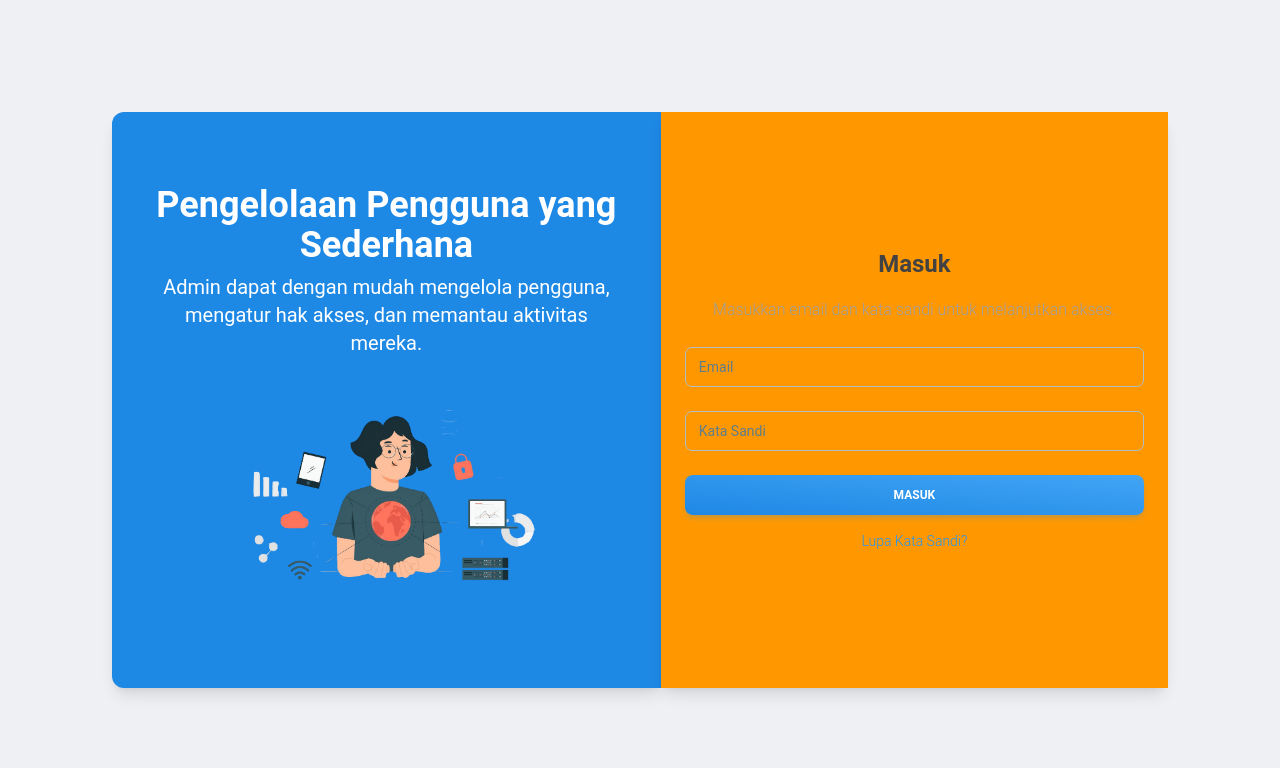
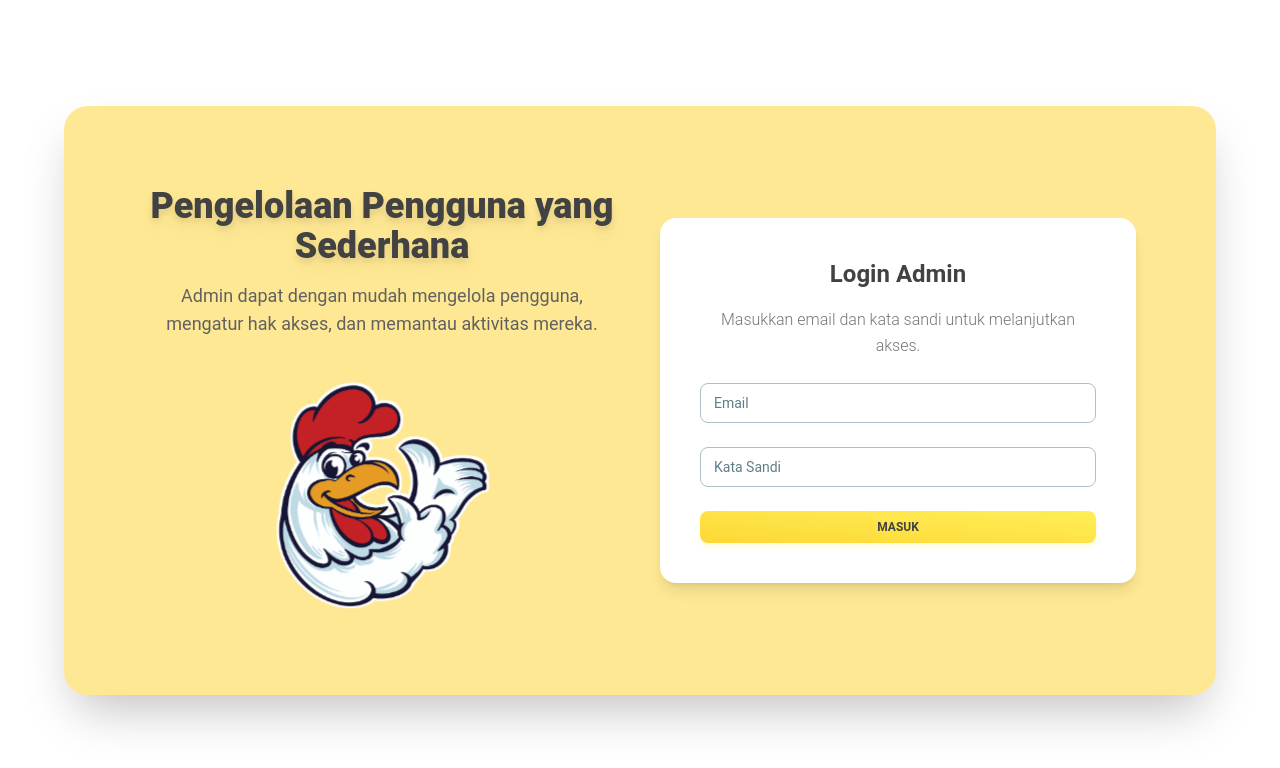
Before and after one commit to BhinnekaDev/SARJANA-GEPREK-ADMIN, a Next.js app: page / in a window 1280 px wide. Shown: the top 768 px of the page. Built offline with nearby package versions, Linux system fonts and the light colour scheme.

Commit message:
Update Tampilan login

```diff
--- /dev/null
+++ b/app/beranda/components/kontens.js
@@ -0,0 +1,24 @@
+"use client";
+import { Typography, Button } from "@material-tailwind/react";
+
+function Konten() {
+  return (
+    <div className="flex w-full bg-gray-100">
+      <div className="flex-1 p-6">
+        <Typography variant="h4" color="blue-gray" className="mb-4">
+          Welcome to the Dashboard
+        </Typography>
+        <Typography variant="body1" color="gray" className="mb-4">
+          This is your main dashboard. From here, you can navigate to different
+          sections like E-Commerce, Profile, Settings, and more. Use the sidebar
+          to access the features you need.
+        </Typography>
+        <Button color="blue" className="mt-4">
+          Learn More
+        </Button>
+      </div>
+    </div>
+  );
+}
+
+export default Konten;
--- /dev/null
+++ b/app/beranda/page.js
@@ -0,0 +1,14 @@
+"use client";
+import { Sidebar } from "@/components/sidebar";
+import Konten from "@/app/beranda/components/kontens";
+
+function Page() {
+  return (
+    <div className="flex">
+      <Sidebar />
+      <Konten />
+    </div>
+  );
+}
+
+export default Page;
--- a/app/page.js
+++ b/app/page.js
@@ -5,65 +5,150 @@
 import Image from "next/image";
 
 const adminPromoTexts = [
-  { title: "Kelola Semua dengan Mudah", description: "Sebagai admin, Anda memiliki kontrol penuh untuk mengelola semua aspek platform kami secara efisien." },
-  { title: "Pengelolaan Pengguna yang Sederhana", description: "Admin dapat dengan mudah mengelola pengguna, mengatur hak akses, dan memantau aktivitas mereka." },
-  { title: "Keamanan Terjamin", description: "Admin bertanggung jawab menjaga keamanan sistem dengan memantau dan mengelola kontrol akses serta kebijakan privasi." },
-  { title: "Pemantauan Real-Time", description: "Sebagai admin, Anda dapat memantau aktivitas platform secara real-time untuk memastikan kelancaran operasional." },
-  { title: "Pengaturan Konten", description: "Admin memiliki kontrol penuh atas pengaturan dan moderasi konten, memastikan kualitas dan kepatuhan pada kebijakan." },
-  { title: "Fleksibilitas dalam Pengelolaan Sistem", description: "Admin dapat menyesuaikan pengaturan sistem sesuai dengan kebutuhan dan kebijakan yang berlaku." },
-  { title: "Komunikasi Efektif", description: "Admin dapat mengelola komunikasi internal dengan pengguna, memberikan pemberitahuan, dan mengatur pengumuman." },
-  { title: "Pemeliharaan Sistem", description: "Sebagai admin, Anda bertanggung jawab untuk menjaga sistem tetap berjalan dengan baik melalui pemeliharaan rutin dan pembaruan." },
-  { title: "Tugas Administratif", description: "Admin mengelola tugas administratif seperti pembuatan akun, pengaturan hak akses, dan pemrosesan permintaan dari pengguna." },
+  {
+    title: "Kelola Semua dengan Mudah",
+    description:
+      "Sebagai admin, Anda memiliki kontrol penuh untuk mengelola semua aspek platform kami secara efisien.",
+  },
+  {
+    title: "Pengelolaan Pengguna yang Sederhana",
+    description:
+      "Admin dapat dengan mudah mengelola pengguna, mengatur hak akses, dan memantau aktivitas mereka.",
+  },
+  {
+    title: "Keamanan Terjamin",
+    description:
+      "Admin bertanggung jawab menjaga keamanan sistem dengan memantau dan mengelola kontrol akses serta kebijakan privasi.",
+  },
+  {
+    title: "Pemantauan Real-Time",
+    description:
+      "Sebagai admin, Anda dapat memantau aktivitas platform secara real-time untuk memastikan kelancaran operasional.",
+  },
+  {
+    title: "Pengaturan Konten",
+    description:
+      "Admin memiliki kontrol penuh atas pengaturan dan moderasi konten, memastikan kualitas dan kepatuhan pada kebijakan.",
+  },
+  {
+    title: "Fleksibilitas dalam Pengelolaan Sistem",
+    description:
+      "Admin dapat menyesuaikan pengaturan sistem sesuai dengan kebutuhan dan kebijakan yang berlaku.",
+  },
+  {
+    title: "Komunikasi Efektif",
+    description:
+      "Admin dapat mengelola komunikasi internal dengan pengguna, memberikan pemberitahuan, dan mengatur pengumuman.",
+  },
+  {
+    title: "Pemeliharaan Sistem",
+    description:
+      "Sebagai admin, Anda bertanggung jawab untuk menjaga sistem tetap berjalan dengan baik melalui pemeliharaan rutin dan pembaruan.",
+  },
+  {
+    title: "Tugas Administratif",
+    description:
+      "Admin mengelola tugas administratif seperti pembuatan akun, pengaturan hak akses, dan pemrosesan permintaan dari pengguna.",
+  },
 ];
 
 const LoginAdmin = () => {
-  const fotoAdmin = require("@/assets/images/admin.png");
+  const fotoAdmin = require("@/assets/images/LogoAyam.png");
 
   const [currentTextIndex, setCurrentTextIndex] = useState(0);
 
   useEffect(() => {
     const interval = setInterval(() => {
-      setCurrentTextIndex((prevIndex) => (prevIndex + 1) % adminPromoTexts.length);
+      setCurrentTextIndex(
+        (prevIndex) => (prevIndex + 1) % adminPromoTexts.length
+      );
     }, 4000);
 
     return () => clearInterval(interval);
   }, []);
 
   return (
-    <div className="bg-[#eff0f3] h-screen w-full p-28 flex justify-center">
-      <Card className="w-full bg-blue-600 p-10 rounded-br-none rounded-tr-none shadow-lg">
-        <div className="flex flex-col justify-center items-center h-screen ">
-          <motion.div key={currentTextIndex} initial={{ opacity: 0, y: 50 }} animate={{ opacity: 1, y: 0 }} exit={{ opacity: 0, y: -50 }} transition={{ duration: 1, ease: "easeInOut" }} className="text-center">
-            <motion.h2 initial={{ scale: 0.8 }} animate={{ scale: 1 }} transition={{ duration: 0.8 }} className="text-4xl font-bold text-white">
+    <div className="bg-white h-screen flex justify-center items-center ">
+      <Card className="w-full max-w-6xl bg-[#ffe893] p-20 rounded-3xl shadow-2xl">
+        <div className="grid grid-cols-1 lg:grid-cols-2 gap-10 items-center h-full">
+          <div className="flex flex-col justify-center items-center h-full">
+            <motion.div
+              key={currentTextIndex}
+              initial={{ opacity: 0, y: 50 }}
+              animate={{ opacity: 1, y: 0 }}
+              exit={{ opacity: 0, y: -50 }}
+              transition={{ duration: 1, ease: "easeInOut" }}
+              className="text-center"
+            >
+              <motion.h2
+                initial={{ scale: 0.8 }}
+                animate={{ scale: 1 }}
+                transition={{ duration: 0.8 }}
+                className="text-4xl font-extrabold text-gray-800 drop-shadow-lg"
+              >
                 {adminPromoTexts[currentTextIndex].title}
               </motion.h2>
-            <motion.p initial={{ opacity: 0 }} animate={{ opacity: 1 }} transition={{ duration: 1, delay: 0.3 }} className="text-xl mt-2 text-white">
+              <motion.p
+                initial={{ opacity: 0 }}
+                animate={{ opacity: 1 }}
+                transition={{ duration: 1, delay: 0.3 }}
+                className="text-lg mt-4 text-gray-700"
+              >
                 {adminPromoTexts[currentTextIndex].description}
               </motion.p>
             </motion.div>
-          <motion.div initial={{ scale: 0.8 }} animate={{ scale: 0.9 }} transition={{ duration: 5, repeatType: "reverse", repeat: Infinity }} className="w-3/4 mt-6">
-            <Image src={fotoAdmin} alt="Admin Promo" layout="responsive" />
+            <motion.div
+              initial={{ scale: 0.9 }}
+              animate={{ scale: 1 }}
+              transition={{
+                duration: 5,
+                repeatType: "reverse",
+                repeat: Infinity,
+              }}
+              className="w-3/4 mt-10"
+            >
+              <Image
+                src={fotoAdmin}
+                alt="Admin Promo"
+                layout="responsive"
+                className="rounded-xl"
+              />
             </motion.div>
           </div>
-      </Card>
 
-      <Card className="w-full bg-white rounded-bl-none rounded-tl-none shadow-lg">
-        <div className="p-6 bg-orange-500 flex flex-col justify-center h-screen">
-          <Typography variant="h4" className="text-center text-gray-800 mb-4">
-            Masuk
+          <div className="p-10 bg-white rounded-2xl shadow-lg">
+            <Typography
+              variant="h4"
+              className="text-center text-gray-800 font-semibold mb-4"
+            >
+              Login Admin
             </Typography>
-          <Typography className="text-center text-gray-500 mb-6">Masukkan email dan kata sandi untuk melanjutkan akses.</Typography>
+            <Typography className="text-center text-gray-600 mb-6">
+              Masukkan email dan kata sandi untuk melanjutkan akses.
+            </Typography>
             <form className="space-y-6">
-            <Input label="Email" name="email" variant="outlined" className="w-full focus:ring focus:ring-blue-500" />
-            <Input label="Kata Sandi" name="password" type="password" variant="outlined" className="w-full focus:ring focus:ring-blue-500" />
-            <Button type="submit" color="blue" variant="gradient" className="w-full">
+              <Input
+                label="Email"
+                name="email"
+                variant="outlined"
+                className="w-full  bg-gray-100 rounded-lg"
+              />
+              <Input
+                label="Kata Sandi"
+                name="password"
+                type="password"
+                variant="outlined"
+                className="w-full  bg-gray-100 rounded-lg"
+              />
+              <Button
+                type="submit"
+                color="yellow"
+                variant="gradient"
+                className="w-full text-gray-800 hover:shadow-lg py-2"
+              >
                 Masuk
               </Button>
             </form>
-          <div className="text-center mt-4">
-            <Typography variant="small" className="text-blue-500 cursor-pointer">
-              Lupa Kata Sandi?
-            </Typography>
           </div>
         </div>
       </Card>
--- /dev/null
+++ b/components/sidebar.js
@@ -0,0 +1,78 @@
+import {
+  Card,
+  Typography,
+  List,
+  ListItem,
+  ListItemPrefix,
+  ListItemSuffix,
+  Chip,
+} from "@material-tailwind/react";
+import {
+  PresentationChartBarIcon,
+  ShoppingBagIcon,
+  UserCircleIcon,
+  Cog6ToothIcon,
+  InboxIcon,
+  PowerIcon,
+} from "@heroicons/react/24/solid";
+
+export function Sidebar() {
+  return (
+    <Card className="h-[calc(100vh-2rem)] w-full max-w-[20rem] p-4 shadow-xl shadow-blue-gray-900/5 flex flex-col">
+      <div className="mb-2 p-4">
+        <Typography variant="h5" color="blue-gray">
+          Sidebar
+        </Typography>
+      </div>
+      <List className="flex-grow">
+        <ListItem>
+          <ListItemPrefix>
+            <PresentationChartBarIcon className="h-5 w-5" />
+          </ListItemPrefix>
+          Dashboard
+        </ListItem>
+        <ListItem>
+          <ListItemPrefix>
+            <ShoppingBagIcon className="h-5 w-5" />
+          </ListItemPrefix>
+          E-Commerce
+        </ListItem>
+        <ListItem>
+          <ListItemPrefix>
+            <InboxIcon className="h-5 w-5" />
+          </ListItemPrefix>
+          Inbox
+          <ListItemSuffix>
+            <Chip
+              value="14"
+              size="sm"
+              variant="ghost"
+              color="blue-gray"
+              className="rounded-full"
+            />
+          </ListItemSuffix>
+        </ListItem>
+        <ListItem>
+          <ListItemPrefix>
+            <UserCircleIcon className="h-5 w-5" />
+          </ListItemPrefix>
+          Profile
+        </ListItem>
+        <ListItem>
+          <ListItemPrefix>
+            <Cog6ToothIcon className="h-5 w-5" />
+          </ListItemPrefix>
+          Settings
+        </ListItem>
+      </List>
+      <List>
+        <ListItem className="mt-auto">
+          <ListItemPrefix>
+            <PowerIcon className="h-5 w-5" />
+          </ListItemPrefix>
+          Log Out
+        </ListItem>
+      </List>
+    </Card>
+  );
+}
--- a/package.json
+++ b/package.json
@@ -9,6 +9,7 @@
     "lint": "next lint"
   },
   "dependencies": {
+    "@heroicons/react": "^2.2.0",
     "@material-tailwind/react": "^2.1.10",
     "motion": "^11.15.0",
     "next": "15.1.2",
```
Also changed, not shown: assets/images/LogoAyam.png (added), 1 other file (tests, documents, lock files or other folders). Lines whose indentation alone changed are shown as unchanged.
